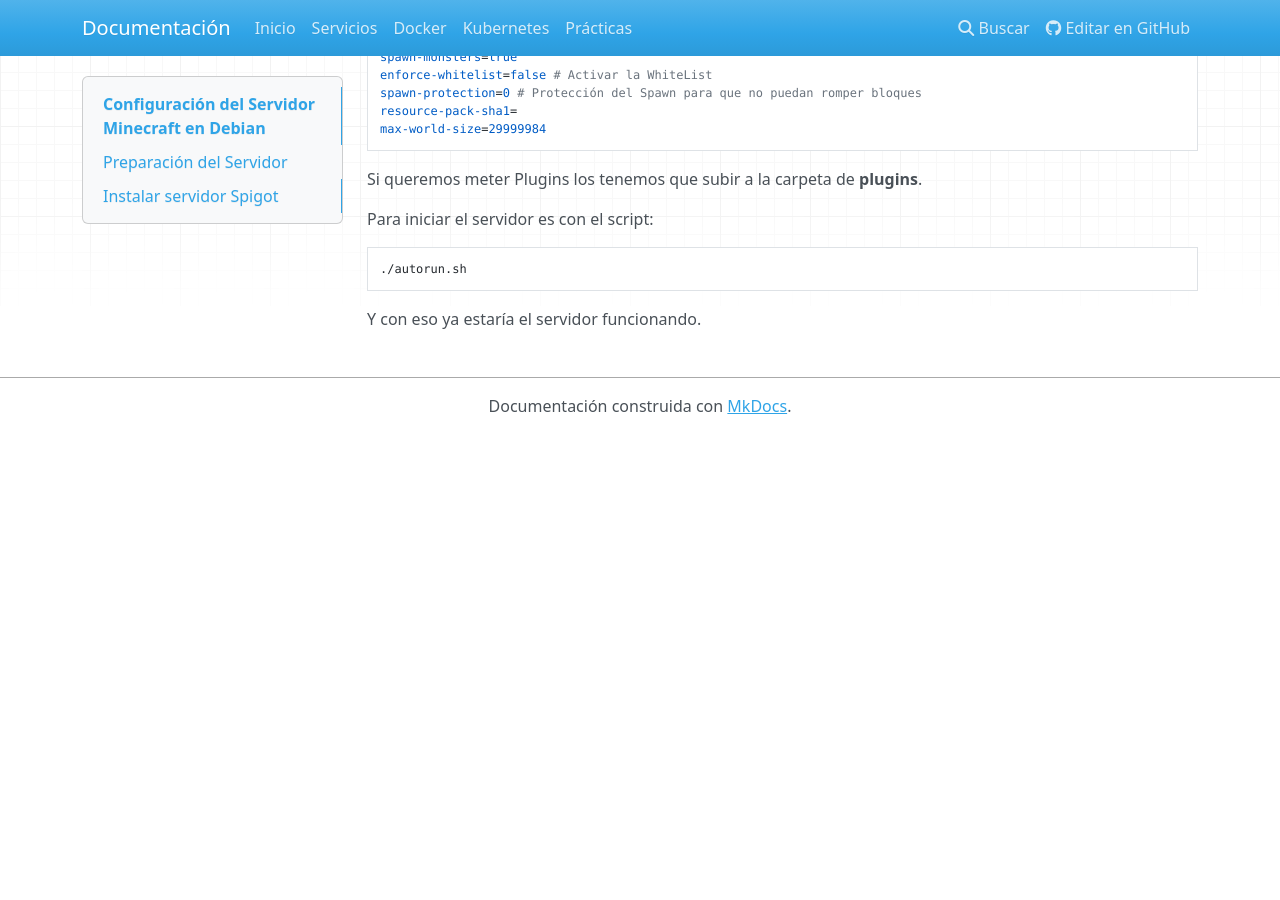
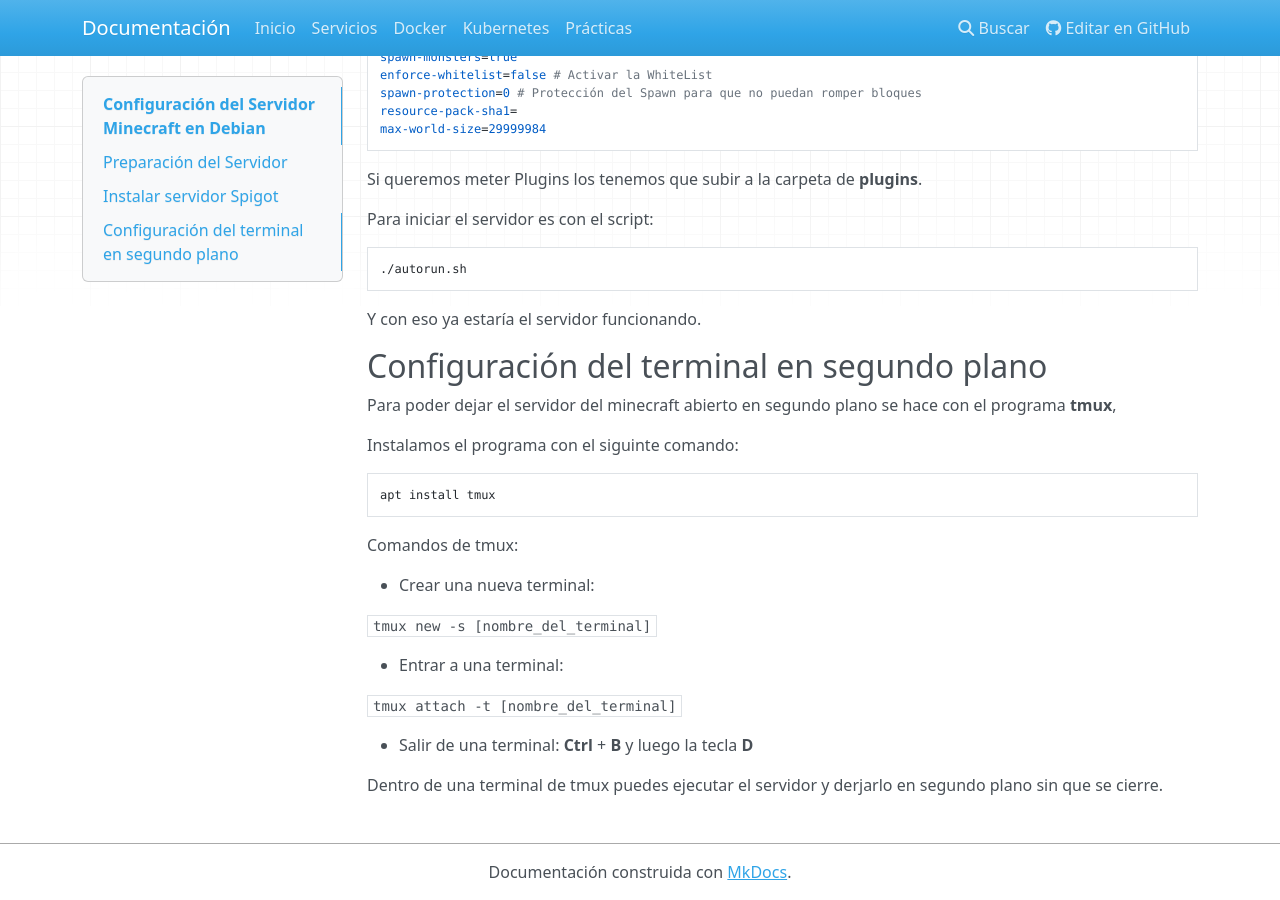
Before and after one commit to Rafcrak/documentacion, an MkDocs documentation site: the page built from docs/servicios/Minecraft/index.md, in a window 1280 px wide and 900 px high, scrolled down 4031 px. Built offline with MkDocs 1.6.1, drawn with Linux system fonts in a browser that asks for light colours; nearby versions of some CDN libraries; before the commit the page ends 4465 px from its top, so only the background shows below that.

Commit message:
Minecraft

````diff
--- a/docs/servicios/Minecraft/index.md
+++ b/docs/servicios/Minecraft/index.md
@@ -183,3 +183,31 @@ Para iniciar el servidor es con el script:
 ```
 
 Y con eso ya estaría el servidor funcionando.
+
+## Configuración del terminal en segundo plano
+
+Para poder dejar el servidor del minecraft abierto en segundo plano se hace con el programa **tmux**,
+
+Instalamos el programa con el siguinte comando:
+
+```
+apt install tmux
+```
+
+Comandos de tmux:
+
+- Crear una nueva terminal:
+
+  ```
+  tmux new -s [nombre_del_terminal]
+  ```
+
+- Entrar a una terminal:
+
+  ```
+  tmux attach -t [nombre_del_terminal]
+  ```
+
+- Salir de una terminal: **Ctrl** + **B** y luego la tecla **D**
+
+Dentro de una terminal de tmux puedes ejecutar el servidor y derjarlo en segundo plano sin que se cierre.
````
